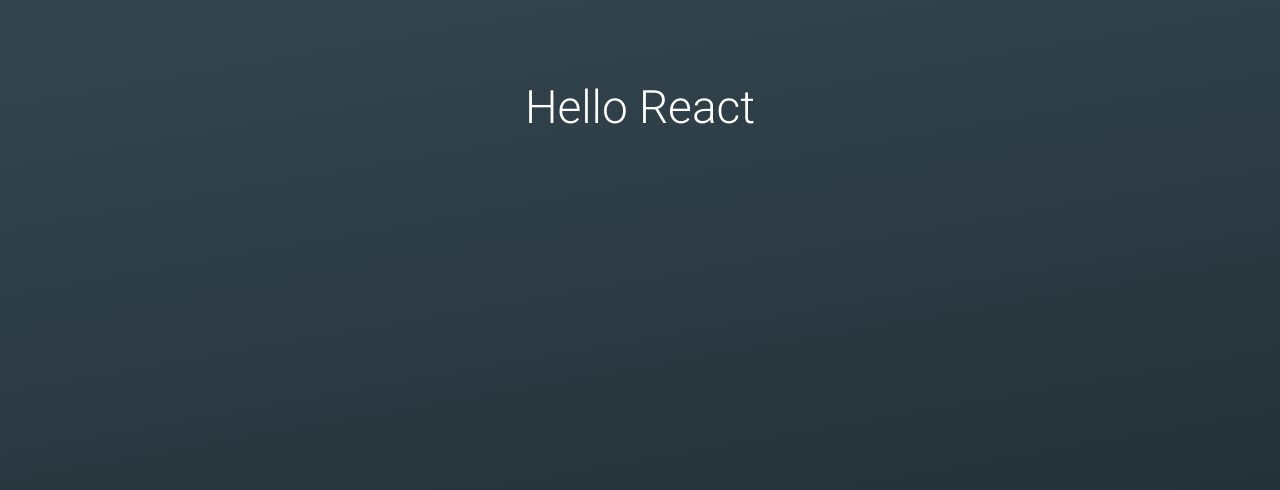
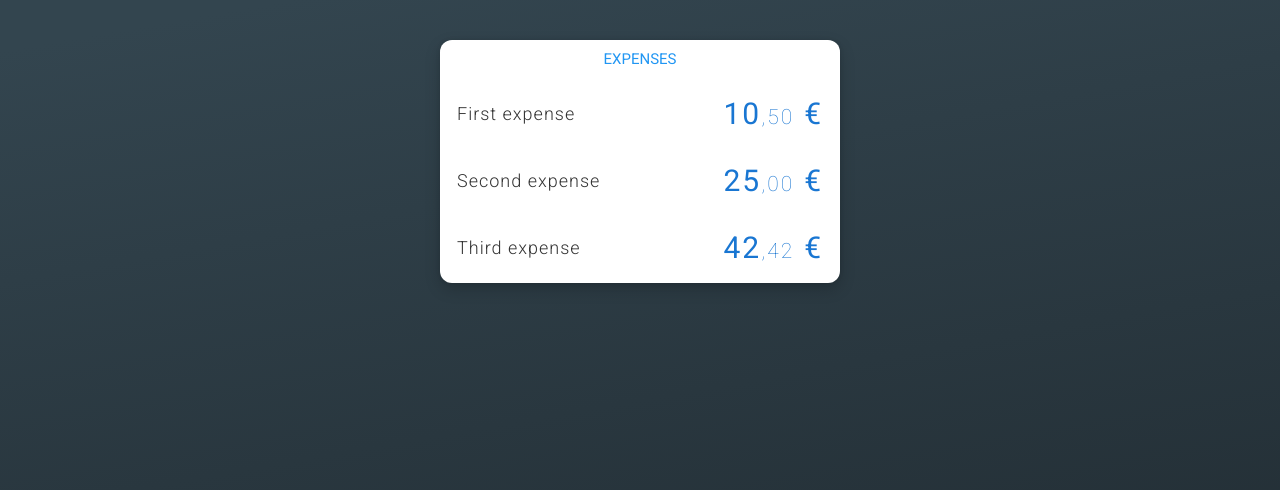
Before and after one commit to Le-Reacteur/redux-tricount, a React (Create React App) app: page / in a window 1280 px wide. Shown: the top 490 px of the page. Built offline with nearby package versions, Linux system fonts and the light colour scheme.

Commit message:
Create App view

```diff
--- a/src/index.js
+++ b/src/index.js
@@ -8,9 +8,11 @@ import './index.css';
 import { store } from './store';
 import { Provider } from 'react-redux';
 
+import { App } from './views/App';
+
 ReactDOM.render(
   <Provider store={store}>
-    <h1>Hello React</h1>
+    <App />
   </Provider>,
   document.getElementById('root')
 );
--- /dev/null
+++ b/src/views/App.js
@@ -0,0 +1,20 @@
+import React from 'react';
+import { Panels } from '../components/Panels';
+import { Panel } from '../components/Panel';
+import { Card } from '../components/Card';
+import { List } from '../components/List';
+import { Expense } from '../components/Expense';
+
+export const App = () => (
+  <Panels>
+    <Panel>
+      <Card title="Expenses">
+        <List>
+          <Expense description="First expense" amount={10.5} />
+          <Expense description="Second expense" amount={25} />
+          <Expense description="Third expense" amount={42.42} />
+        </List>
+      </Card>
+    </Panel>
+  </Panels>
+);
```
